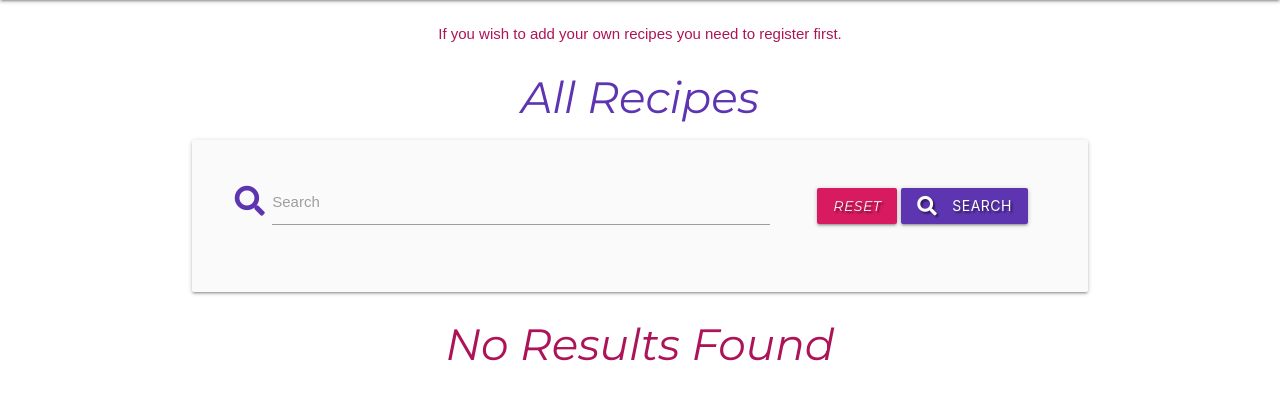
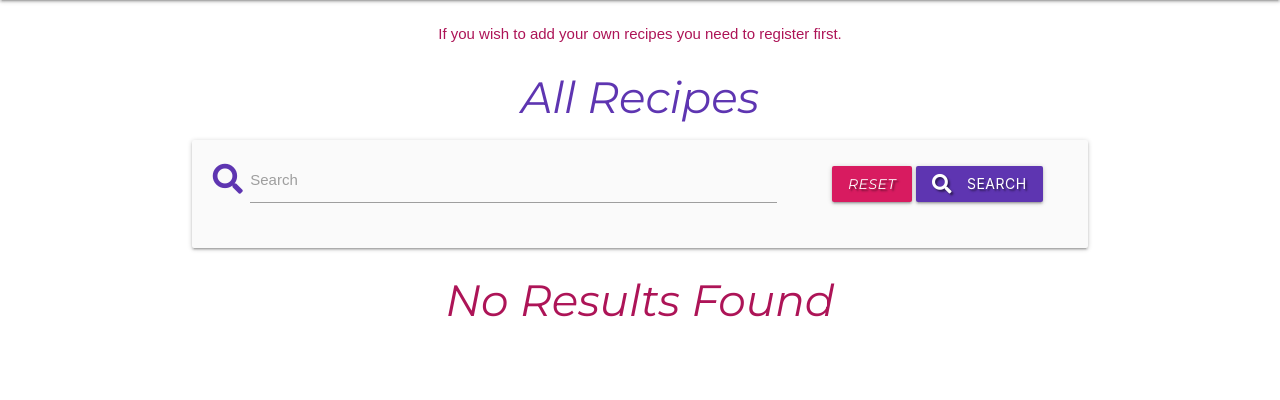
Before and after one commit to behnazkhoshnood/good-cook-ms3, a Flask app: page / in a window 1280 px wide. Shown: the part 64-464 px from the top of the page. Run offline with Flask 2, Linux system fonts and the light colour scheme; data that the repository does not hold is empty; some libraries are stand-ins or nearby versions; some web fonts are replaced.

Commit message:
fixing redme file

```diff
--- a/static/css/style.css
+++ b/static/css/style.css
@@ -2,6 +2,10 @@
 
 body{
     font-family: 'Montserrat', sans-serif;
+}
+
+#search-area{
+    padding: 2px;
 }
 
 header,
--- a/templates/get_recipes.html
+++ b/templates/get_recipes.html
@@ -11,7 +11,7 @@
 
 <h3 class="deep-purple-text text-darken-1 center-align">All Recipes</h3>
 
-<div class="row card-panel grey lighten-5">
+<div class="row card-panel grey lighten-5" id="search-area">
     <form action="{{ url_for('search') }}" method="post" class="col s12">
         <div class="row valign-wrapper center-align">
             <div class="input-field col s12 m8">
```
Also changed, not shown: README.md.
